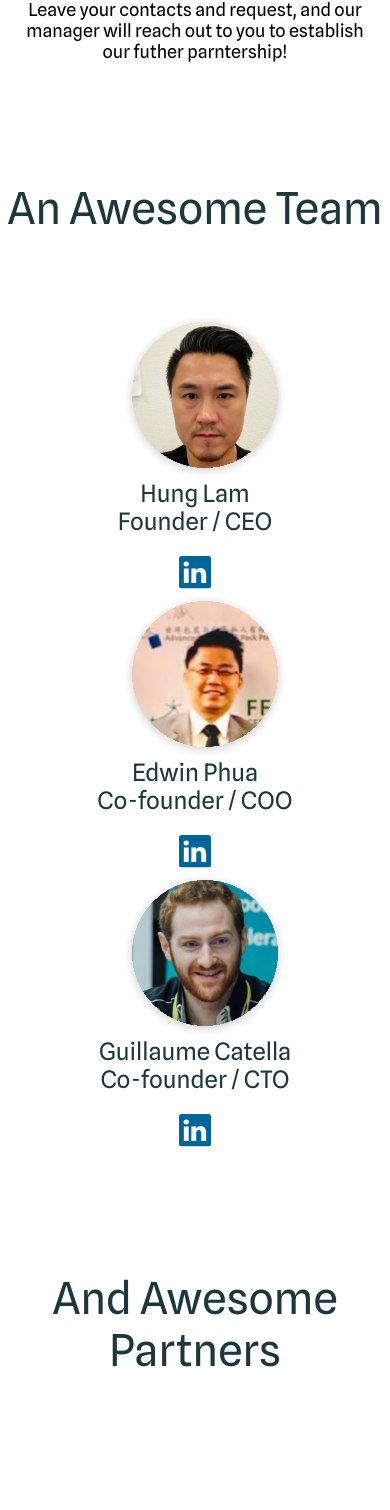
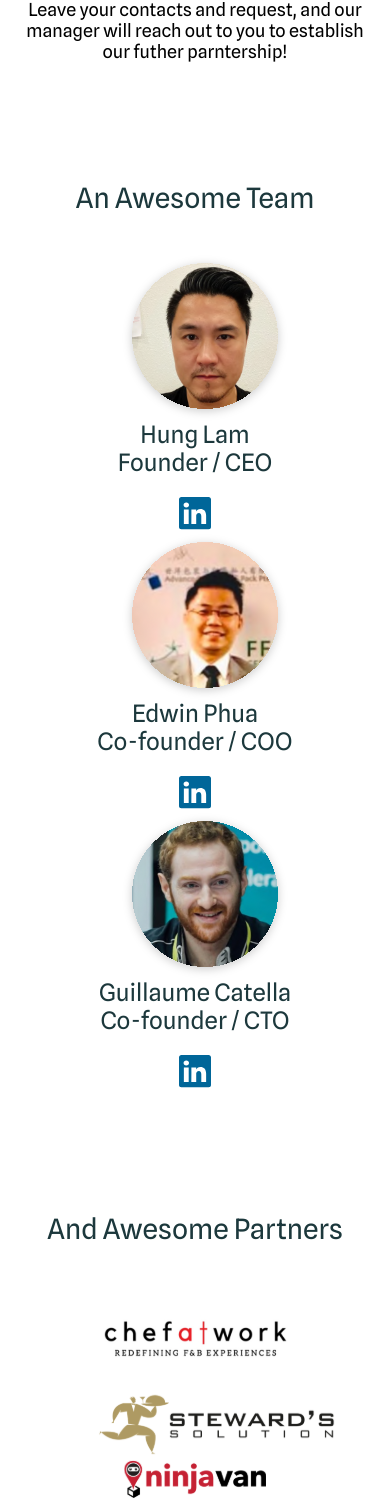
Before and after one commit to WilhelminaTetteh/awesome-container-company, a React (Create React App) app: page / in a window 390 px wide. Shown: the part 10211-11721 px from the top of the page. Built offline with nearby package versions, Linux system fonts and the light colour scheme.

Commit message:
feat(team): adjust header for mobile

```diff
--- a/src/blocks/partners/__heading/partners__heading.css
+++ b/src/blocks/partners/__heading/partners__heading.css
@@ -9,3 +9,11 @@
 	margin: 0 0 101px 0;
 	padding: 0;
 }
+
+@media (max-width: 767px) {
+	.partners__heading {
+		font-size: 28px;
+		line-height: 33px;
+		margin: 0 0 40px;
+	}
+}
--- a/src/blocks/team/__heading/team__heading.css
+++ b/src/blocks/team/__heading/team__heading.css
@@ -9,3 +9,11 @@
 	margin: 0 0 80px 0;
 	padding: 0;
 }
+
+@media (max-width: 767px) {
+	.team__heading {
+		font-size: 28px;
+		line-height: 33px;
+		margin: 0 0 40px;
+	}
+}
```
